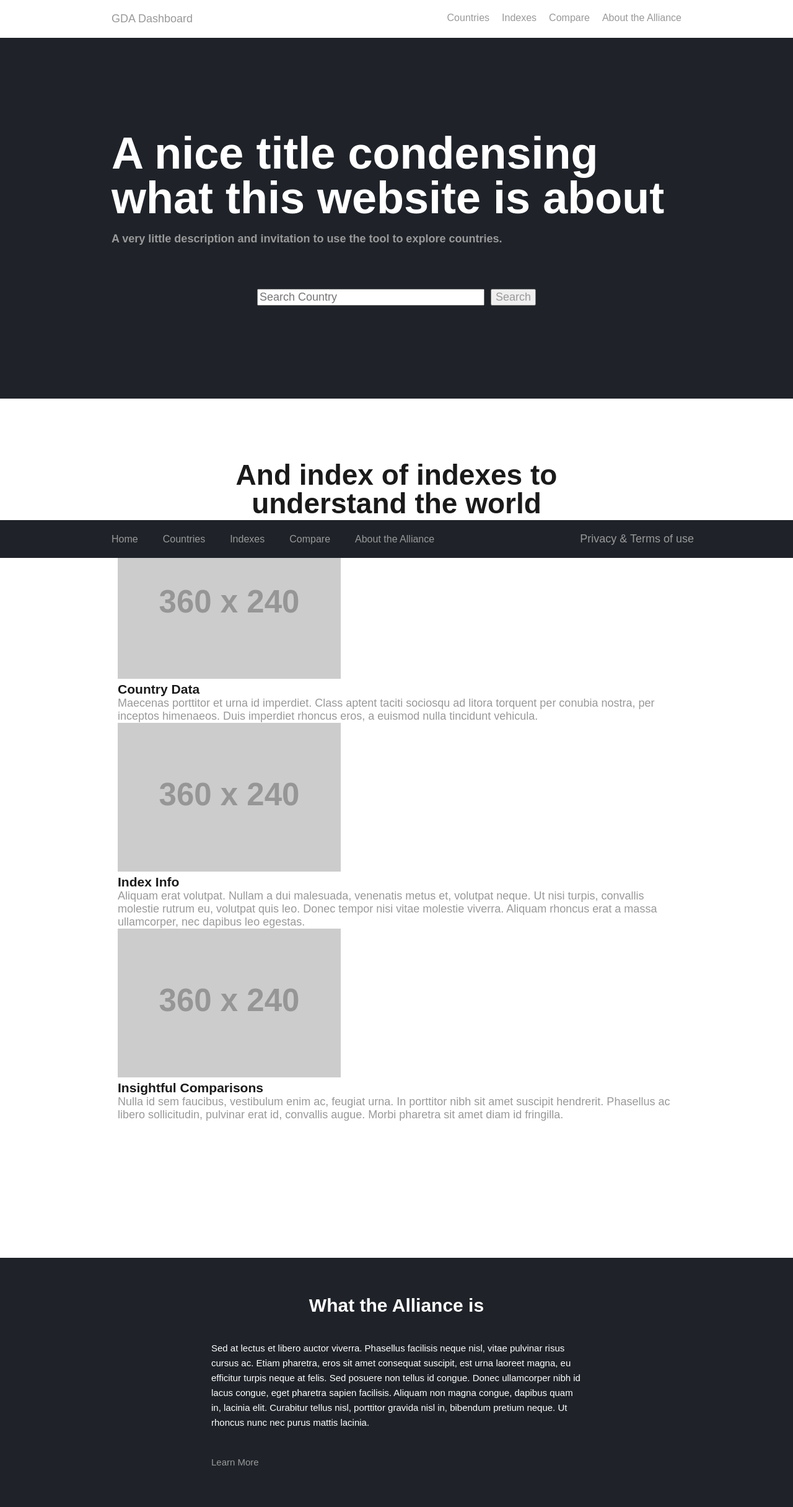
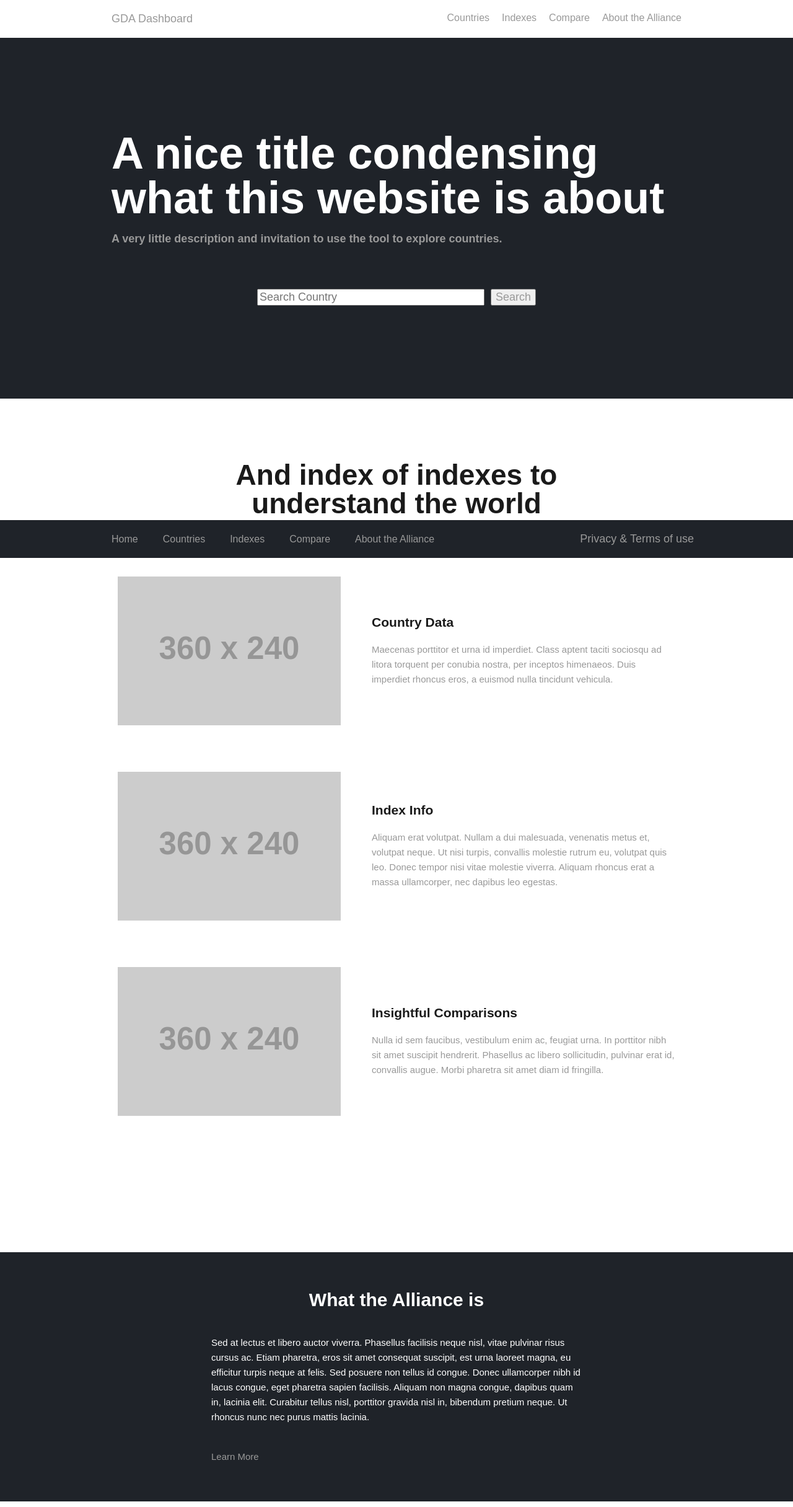
Before and after one commit to GovernanceDataAlliance/GDA-Dashboard, a Jekyll site: the page built from index.html, in a window 1280 px wide. Shown: the whole page at 62% size. Built offline with Jekyll 4.4.1, drawn with Linux system fonts in a browser that asks for light colours; some web fonts are replaced.

Commit message:
list fix

```diff
--- a/_sass/modules/_m-list.scss
+++ b/_sass/modules/_m-list.scss
@@ -4,17 +4,6 @@
   padding: 0 rem(10px);
   flex-direction: column;
   margin-bottom: rem(20px);
-
-  &.-indexes {
-    width: 46%;
-    float: left;
-    margin: 2%;
-    height: 400px;
-    justify-content: center;
-    align-items: center;
-    text-align: center;
-    box-shadow: 1px 1px 4px 0px rgba(0, 0, 0, 0.2);
-  }
 
   h2,
   h3 {
@@ -30,11 +19,51 @@
     flex-direction: column;
     align-content: flex-start;
     flex-wrap: wrap;
-    height: 400px;
+    height: 350px;
 
     li {
       width: 25%;
       padding-left: 1%;
     }
   }
+
+  &.-indexes {
+    width: 46%;
+    float: left;
+    margin: 2%;
+    height: 400px;
+    justify-content: center;
+    align-items: center;
+    text-align: center;
+    box-shadow: 1px 1px 4px 0px rgba(0, 0, 0, 0.2);
+  }
+
+  &.-home {
+    > .item {
+      display: flex;
+
+      margin-top: 75px;
+
+      img {
+        margin-right: 50px;
+      }
+
+      div {
+        display: flex;
+        flex-direction: column;
+        justify-content: center;
+      }
+
+      h3 {
+        color: $font-color-2;
+        margin-bottom: 20px;
+      }
+
+      p {
+        color: $font-color-1;
+        font-size: rem(15px);
+        line-height: 1.5rem;
+      }
+    }
+  }
 }
```
